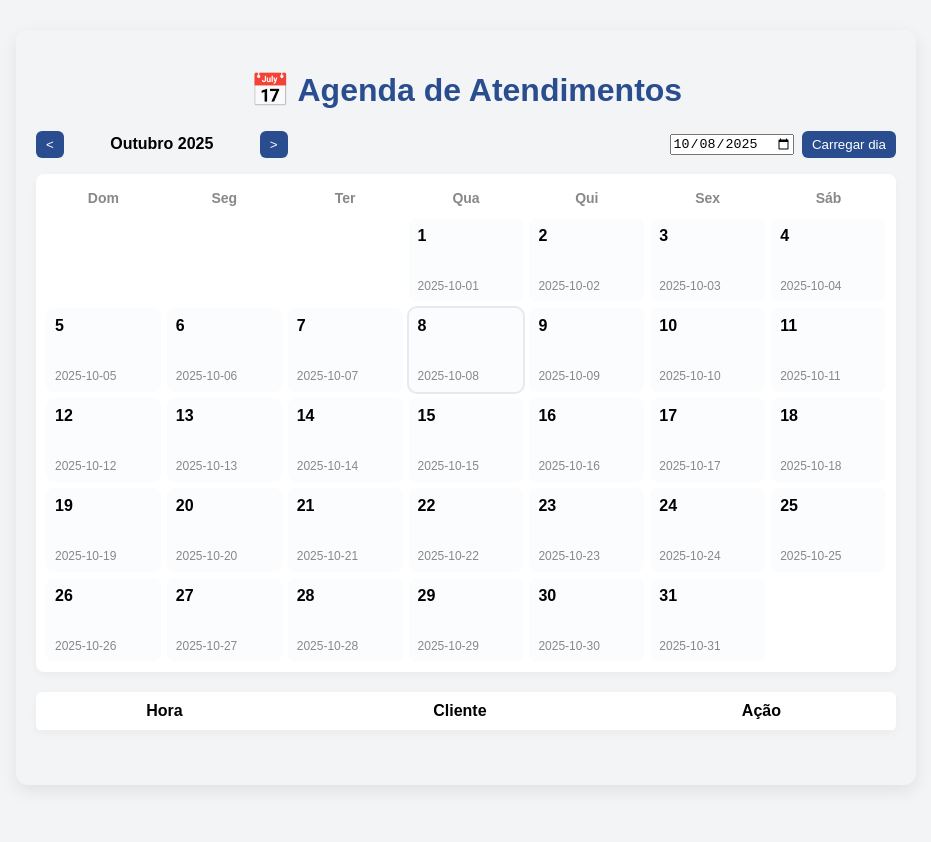
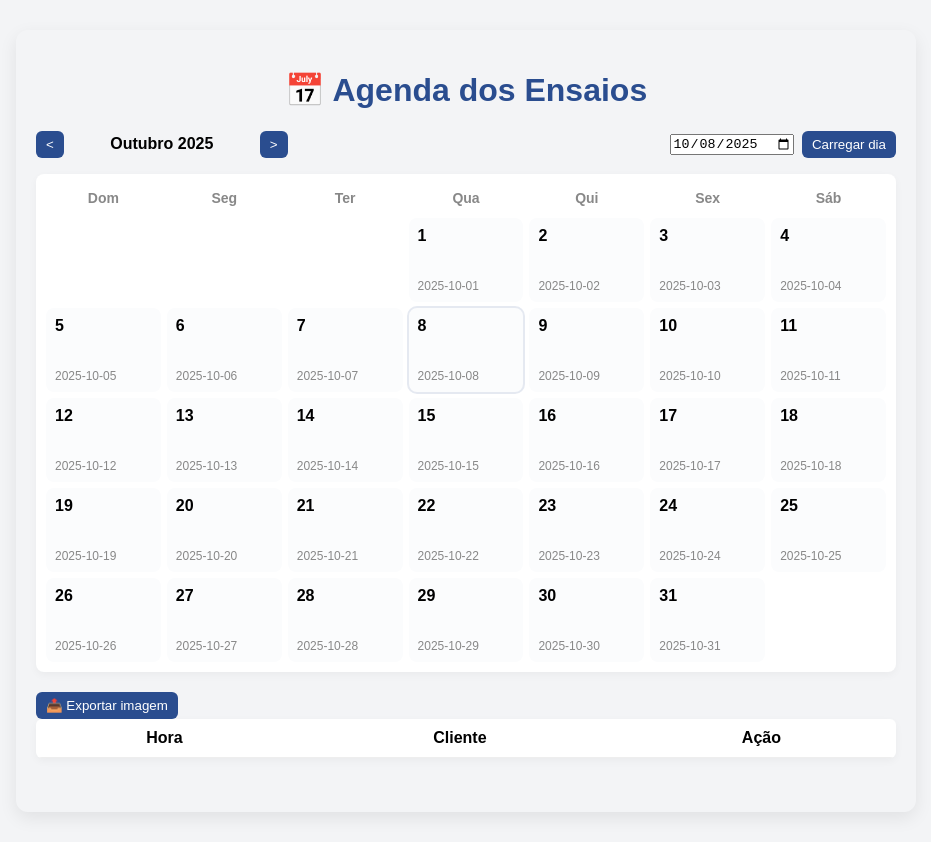
Before and after one commit to erasmojunior/Calendario, a website: page public/index.html in a window 1280 px wide. Shown: the whole page, without its empty margins (174-1105 px from the left). Before the commit the page ends 815 px from the top, so only its background shows below. Drawn offline with Linux system fonts and the light colour scheme; no server answers.

Commit message:
index.html

```diff
--- a/public/index.html
+++ b/public/index.html
@@ -7,7 +7,7 @@
   <link rel="stylesheet" href="style.css" />
 </head>
 <body>
-  <h1>📅 Agenda de Atendimentos</h1>
+  <h1>📅 Agenda dos Ensaios</h1>
 
   <div class="top">
     <div class="month-control">
@@ -25,6 +25,7 @@
   <div id="calendar" aria-label="Calendário mensal"></div>
 
   <h2 id="selectedDayTitle"></h2>
+  <button id="exportImageBtn" class="btn-export" title="Exportar imagem dos horários">📤 Exportar imagem</button>
   <table id="agenda" aria-live="polite">
     <thead><tr><th>Hora</th><th>Cliente</th><th>Ação</th></tr></thead>
     <tbody></tbody>
```
